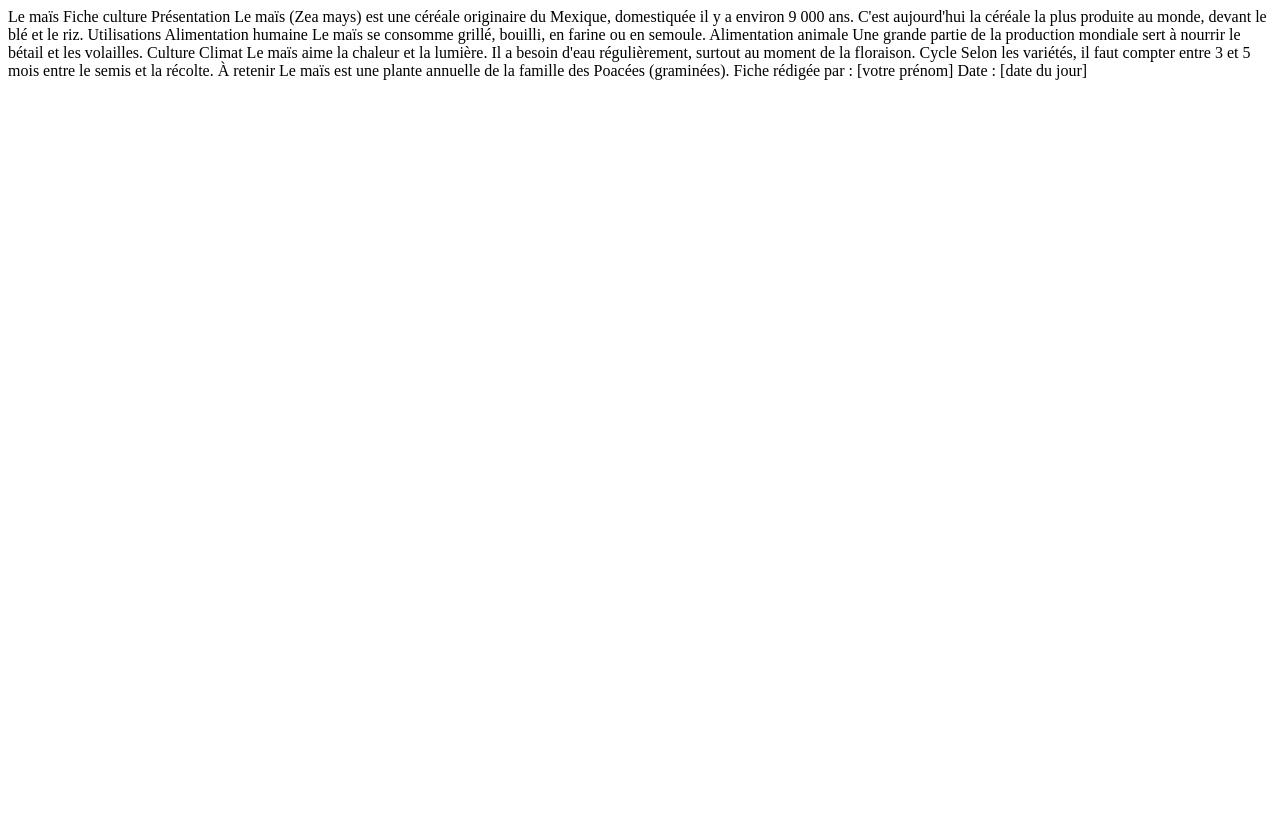
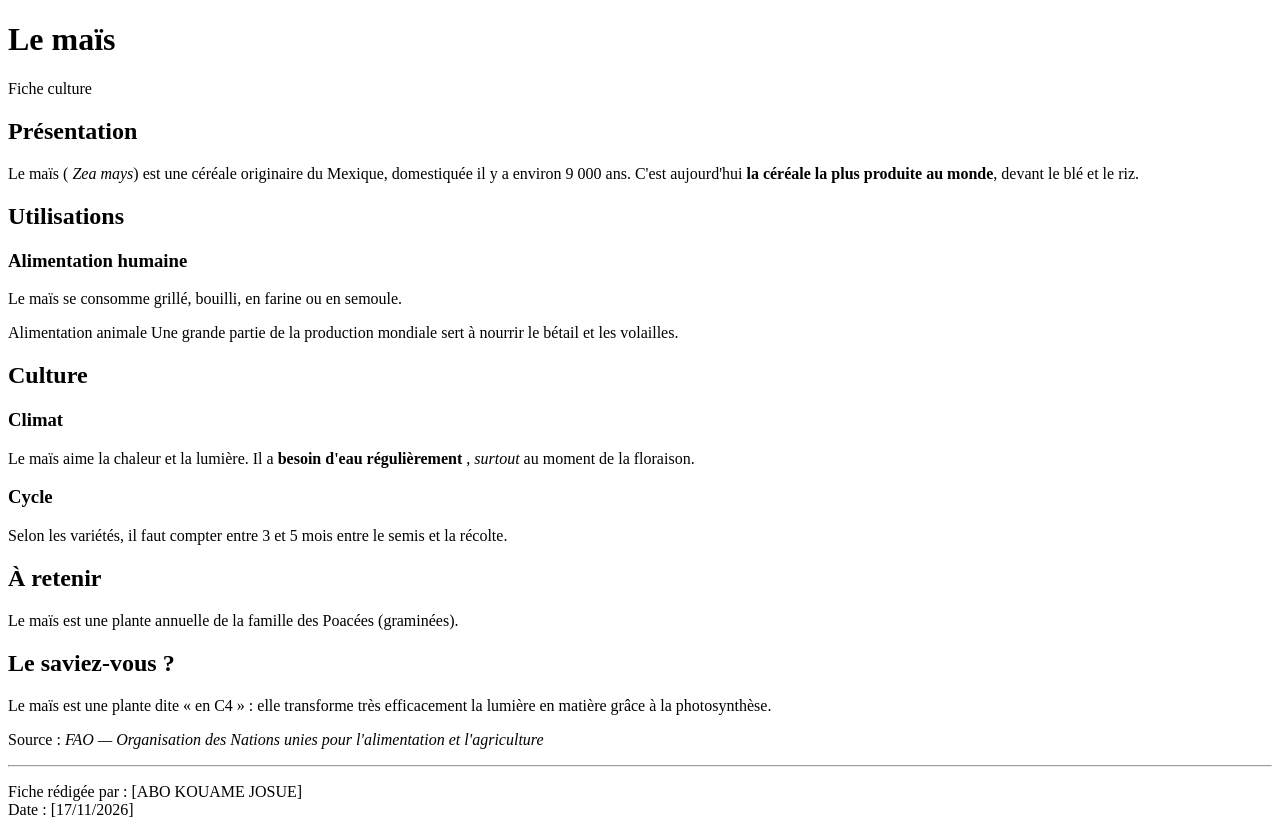
Before and after one commit to joshmarvin/exercices-html-main, a plain HTML site: page niveau-1-graine/02-titres-paragraphes/index.html in a window 1280 px wide. Before the commit the page ends 800 px from the top, so only its background shows below. Drawn offline with Linux system fonts and the light colour scheme.

Commit message:
titreparagraphe

```diff
--- a/niveau-1-graine/02-titres-paragraphes/index.html
+++ b/niveau-1-graine/02-titres-paragraphes/index.html
@@ -12,28 +12,49 @@
     Ajoutez les balises demandées dans le README (étapes 1 à 8).
   -->
 
-  Le maïs
-  Fiche culture
+  <h1>Le maïs</h1>
+  <p>Fiche culture</p>
 
-  Présentation
-  Le maïs (Zea mays) est une céréale originaire du Mexique, domestiquée il y a environ 9 000 ans. C'est aujourd'hui la céréale la plus produite au monde, devant le blé et le riz.
+  <h2>Présentation </h2>
+  <p>
+  Le maïs ( <i>Zea mays</i>) est une céréale originaire du Mexique, domestiquée il y a environ 9 000 ans.
+  C'est aujourd'hui  <strong>la céréale la plus produite au monde</strong>, devant le blé et le riz.
+  </p>
+  <!-- Partie : Utilisations -->
+  <h2>Utilisations</h2>
 
-  Utilisations
-  Alimentation humaine
-  Le maïs se consomme grillé, bouilli, en farine ou en semoule.
+  <h3>Alimentation humaine </h3>
+
+  <p>Le maïs se consomme grillé, bouilli, en farine ou en semoule.</p>
   Alimentation animale
   Une grande partie de la production mondiale sert à nourrir le bétail et les volailles.
+<!-- Partie : Culture -->
+  <h2>Culture</h2>
 
-  Culture
-  Climat
-  Le maïs aime la chaleur et la lumière. Il a besoin d'eau régulièrement, surtout au moment de la floraison.
-  Cycle
-  Selon les variétés, il faut compter entre 3 et 5 mois entre le semis et la récolte.
+  <h3>Climat</h3>
+  <p>
+  Le maïs aime la chaleur et la lumière. Il a <strong>besoin d'eau régulièrement</strong> , <em>surtout</em>
+   au moment de la floraison. </p>
 
-  À retenir
-  Le maïs est une plante annuelle de la famille des Poacées (graminées).
+  <h3>Cycle</h3>
 
-  Fiche rédigée par : [votre prénom]
-  Date : [date du jour]
+  <p>Selon les variétés, il faut compter entre  3 et 5 mois entre le semis et la récolte.</p>
+   <!-- Partie : À retenir -->
+
+ <h2>À retenir</h2>
+  <p>Le maïs est une plante annuelle de la famille des Poacées (graminées).</p>
+  <!-- Partie : Le saviez-vous ? -->
+    <h2>Le saviez-vous ?</h2>
+  <p>
+    Le maïs est une plante dite « en C4 » : elle transforme très
+    efficacement la lumière en matière grâce à la photosynthèse.
+  </p>
+  <!-- Source -->
+  <p>Source : <cite>FAO — Organisation des Nations unies pour l'alimentation et l'agriculture</cite></p>
+  <!-- Crédits -->
+  <hr>
+
+ <P>Fiche rédigée par : [ABO KOUAME JOSUE] <br>
+  Date : [17/11/2026]</P>
 </body>
 </html>
```
